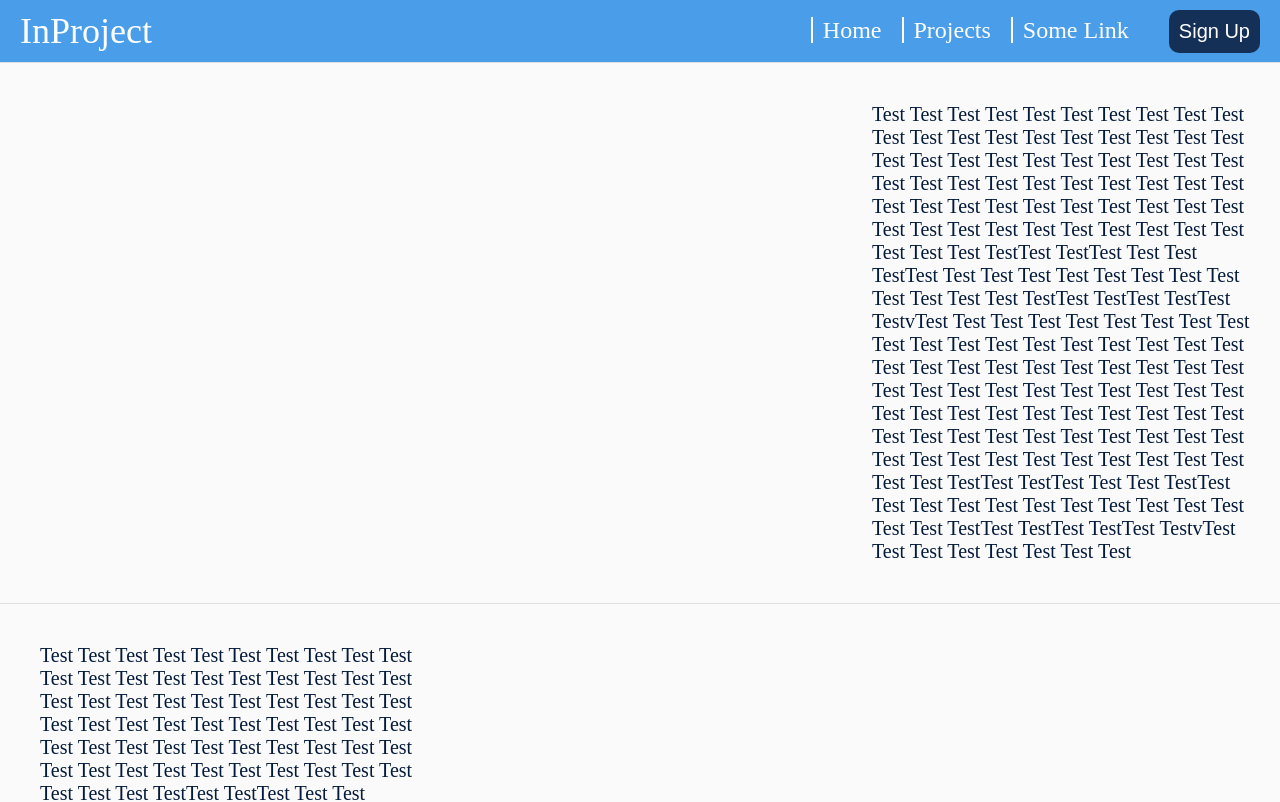
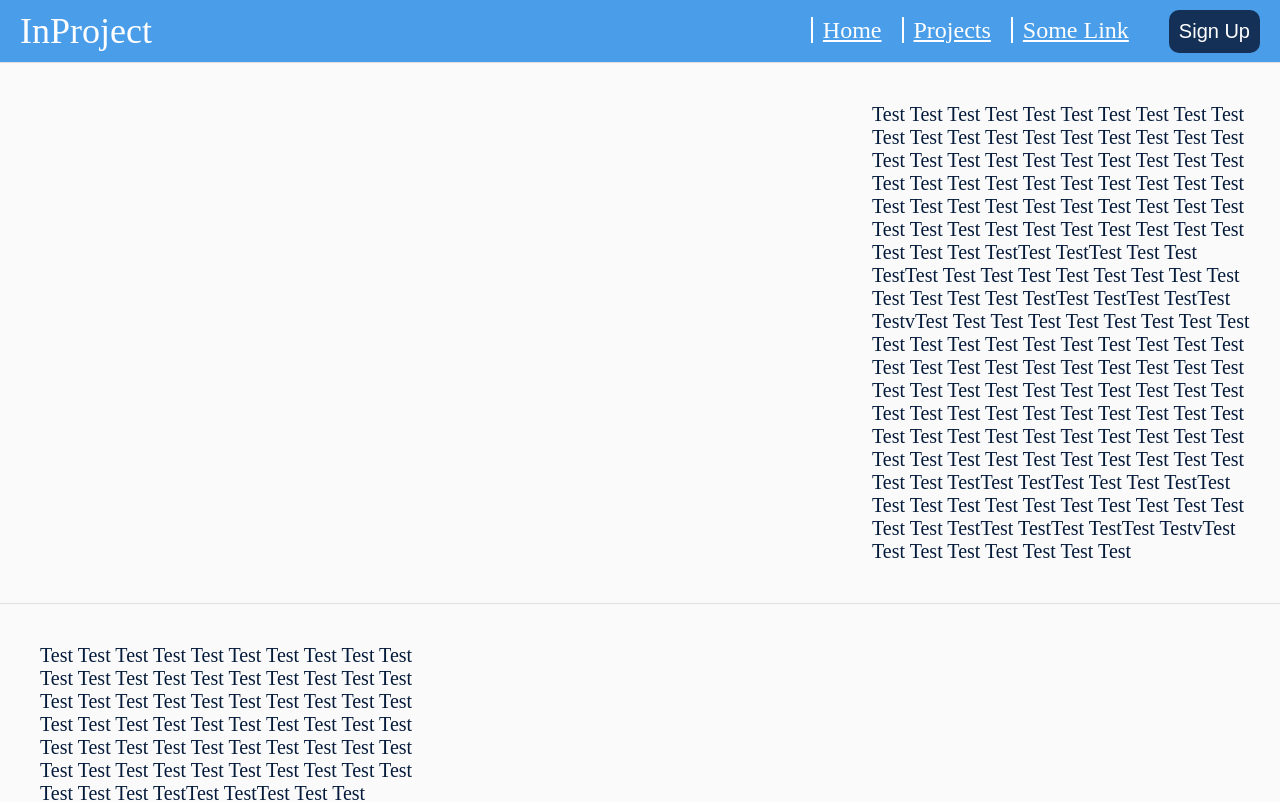
Before and after one commit to UNBREAKING/diplom, a React app: page / in a window 1280 px wide. Shown: the top 802 px of the page. Built offline with nearby package versions, Linux system fonts and the light colour scheme.

Commit message:
updated structure for project

```diff
--- a/src/components/App/App.js
+++ b/src/components/App/App.js
@@ -1,11 +1,14 @@
 import React from 'react'
 import { Route, Switch } from 'react-router-dom'
+import Layout from './Layout.js'
 import { HomePage } from '../index'
 
 const App = () =>
-    <Switch>
-        <Route exact path='/' component={HomePage} />
-        <Route path='/home' component={HomePage} />
-    </Switch>
+    <Layout>
+        <Switch>
+            <Route exact path='/' component={HomePage} />
+            <Route path='/projects' component={()=><h1>asds</h1>} />
+        </Switch>
+    </Layout>
 
 export default App
--- /dev/null
+++ b/src/components/App/Layout.js
@@ -0,0 +1,48 @@
+import React from 'react';
+import { Link } from 'react-router-dom';
+import { connect } from 'react-redux';
+import  { Header} from '../index'
+
+class Layout extends React.Component {
+    constructor() {
+        super();
+        this._handleClick = this._handleClick.bind(this);
+    }
+    _handleClick() {
+        alert(this.props.custom.title);
+    }
+    render() {
+        const { custom } = this.props
+        return (
+            <html>
+                <head>
+                    <title> InProject</title>
+                </head>
+                <body>
+                    <Header />
+                    {this.props.children}
+                    <ul>
+                        <li>
+                            <Link to='/'>Home</Link>
+                        </li>
+                        <li>
+                            <Link to='/about'>About</Link>
+                        </li>
+                    </ul>
+                    <script dangerouslySetInnerHTML={{
+                        __html: 'window.PROPS=' + JSON.stringify(custom)
+                    }} />
+                    <script src='/index.js' />
+                </body>
+            </html>
+        );
+    }
+}
+
+const wrapper = connect(
+    (state) => {
+        return { custom: state };
+    }
+);
+
+module.exports = wrapper(Layout);
--- a/src/components/Header/Header.js
+++ b/src/components/Header/Header.js
@@ -1,5 +1,6 @@
 import React from 'react'
 import styled from 'styled-components'
+import { Link } from 'react-router-dom';
 
 const Header = () =>
     <Wrapper>
@@ -8,15 +9,15 @@ const Header = () =>
         </ProjectName>
         <ClickbleWrapper>
         <LinkWrapper>
-            <Link>
+            <LinkButton to='/'>
                 Home
-            </Link>
-            <Link>
+            </LinkButton>
+            <LinkButton to='/projects'>
                 Projects
-            </Link>
-            <Link>
+            </LinkButton>
+            <LinkButton to='/projects'>
                 Some Link
-            </Link>
+            </LinkButton>
         </LinkWrapper>
         <Button>
             Sign Up
@@ -37,7 +38,7 @@ const ProjectName = styled.span`
     font-size: 36px;
 `
 
-const Link = styled.span`
+const LinkButton = styled(Link)`
     color: white;
     border-left: 2px solid white;
     font-size: 24px;
--- a/src/components/HomePage/HomePage.js
+++ b/src/components/HomePage/HomePage.js
@@ -1,9 +1,8 @@
 import React from 'react'
-import { Header, ContentBlock } from '../index'
+import { ContentBlock } from '../index'
 
 const HomePage = () =>
     <div>
-        <Header />
         <ContentBlock right />
         <ContentBlock />
         <ContentBlock right />
```
